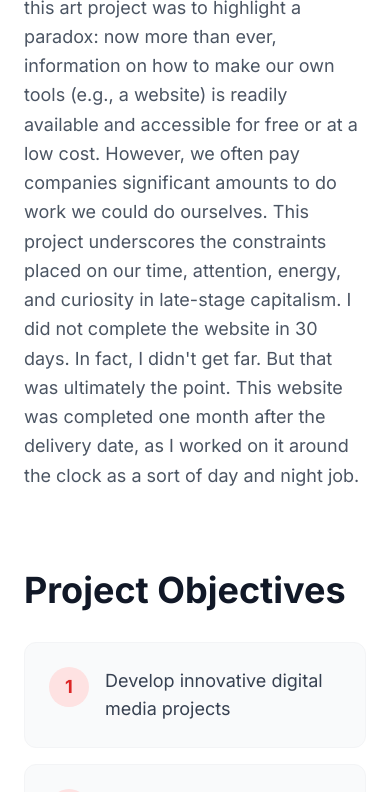
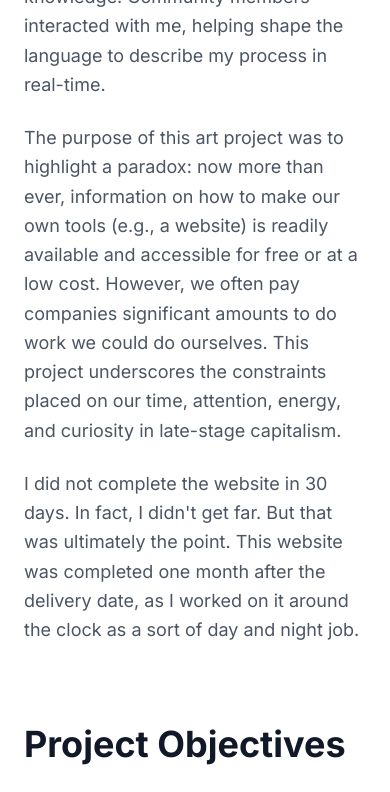
Before and after one commit to theDrummerperson/ilyas, a Next.js app: page /Portfolio/projects/feed-residency in a window 390 px wide. Shown: the part 1736-2528 px from the top of the page. Built offline with nearby package versions, Linux system fonts and the light colour scheme.

Commit message:
finallypleasework

```diff
--- a/package.json
+++ b/package.json
@@ -16,6 +16,7 @@
     "@humanwhocodes/object-schema": "^2.0.3",
     "@material-tailwind/react": "^2.1.10",
     "@radix-ui/react-dropdown-menu": "^2.1.4",
+    "@radix-ui/react-icons": "^1.3.2",
     "@radix-ui/react-slot": "^1.1.1",
     "@vercel/analytics": "^1.4.1",
     "class-variance-authority": "^0.7.1",
@@ -39,6 +40,7 @@
     "tailwindcss-animate": "^1.0.7"
   },
   "devDependencies": {
+    "@tailwindcss/typography": "^0.5.16",
     "@types/jest": "^29.5.14",
     "@types/node": "^20.17.11",
     "@types/nodemailer": "^6.4.17",
@@ -51,7 +53,7 @@
     "eslint-config-next": "^15.1.4",
     "eslint-define-config": "^2.1.0",
     "postcss": "^8.4.49",
-    "postcss-import": "^16.0.0",
+    "postcss-import": "^16.1.0",
     "prettier": "^3.4.2",
     "prettier-plugin-tailwindcss": "^0.5.14",
     "tailwindcss": "^3.4.17",
--- a/postcss.config.mjs
+++ b/postcss.config.mjs
@@ -1,6 +1,7 @@
 export default {
   plugins: {
     'postcss-import': {},
+    'tailwindcss/nesting': {},
     tailwindcss: {},
     autoprefixer: {},
   },
--- a/src/app/Portfolio/projects/[projectId]/page.tsx
+++ b/src/app/Portfolio/projects/[projectId]/page.tsx
@@ -1,5 +1,6 @@
 import { projectsData } from '@/data/projects';
 import ProjectDetailPage from './ProjectDetailPage';
+import ProjectOverview from '@/components/Portfolio/ProjectOverview';
 
 export async function generateStaticParams() {
   return Object.keys(projectsData).map((projectId) => ({
--- a/src/app/globals.css
+++ b/src/app/globals.css
@@ -1,14 +1,6 @@
 @tailwind base;
 @tailwind components;
 @tailwind utilities;
-
-
-@layer components {
-  .container-width {
-    @apply max-w-[1280px] mx-auto px-6 sm:px-8 md:px-12;
-  }
-}
-
 
 @layer base {
   :root {
--- a/src/app/layout.tsx
+++ b/src/app/layout.tsx
@@ -1,6 +1,6 @@
 // src/app/layout.tsx
 import React from 'react';
-import './globals.css';
+import './globals.css'
 import type { Metadata, Viewport } from 'next';
 import { Inter } from 'next/font/google';
 import RootLayoutClientComponent from '@/components/RootLayoutClientComponent';
--- a/src/components/Portfolio/ProjectCard.tsx
+++ b/src/components/Portfolio/ProjectCard.tsx
@@ -4,6 +4,7 @@ import React from 'react';
 import Link from 'next/link';
 import Image from 'next/image';
 import { ArrowRight } from 'lucide-react';
+import ProjectOverview from '@/components/Portfolio/ProjectOverview';
 
 interface Project {
   id: string;
--- /dev/null
+++ b/src/components/Portfolio/ProjectOverview.tsx
@@ -0,0 +1,92 @@
+// src/components/Portfolio/ProjectOverview.tsx
+'use client';
+
+import React from 'react';
+import { motion } from 'framer-motion';
+import { Card, CardContent } from '@/components/ui/card';
+
+interface ProjectOverviewProps {
+  overview: string;
+}
+
+const ProjectOverview: React.FC<ProjectOverviewProps> = ({ overview }) => {
+  return (
+    <motion.div
+      initial={{ opacity: 0, y: 20 }}
+      animate={{ opacity: 1, y: 0 }}
+      transition={{ duration: 0.5 }}
+      className="relative"
+    >
+      <Card className="relative overflow-hidden backdrop-blur-sm bg-background/50 dark:bg-background/50">
+        {/* Modern gradient border */}
+        <div className="absolute inset-0 bg-gradient-to-r from-red-500/10 via-purple-500/10 to-blue-500/10 opacity-50" />
+
+        <CardContent className="relative p-6 sm:p-8">
+          <div className="prose prose-lg max-w-none dark:prose-invert">
+            <div className="space-y-8 md:space-y-10">
+              {overview.split('\n\n').map((paragraph, index) => (
+                paragraph.trim() && (
+                  <motion.p
+                    key={index}
+                    initial={{ opacity: 0, x: -20 }}
+                    animate={{ opacity: 1, x: 0 }}
+                    transition={{
+                      delay: index * 0.1,
+                      duration: 0.5,
+                      ease: [0.4, 0, 0.2, 1]
+                    }}
+                    className="
+                      relative
+                      pl-6
+                      text-base md:text-lg lg:text-xl
+                      leading-relaxed md:leading-loose
+                      text-foreground/80 dark:text-foreground/80
+                      tracking-wide
+                      font-normal
+                      transition-all duration-300
+                      transform-gpu
+                      hover:translate-x-1
+                      group
+                      rounded-r-lg
+                      hover:bg-foreground/5
+                      dark:hover:bg-foreground/10
+                    "
+                  >
+                    {/* Hover indicator */}
+                    <span className="
+                      absolute left-0 top-0 h-full w-1.5
+                      rounded-full
+                      bg-gradient-to-b from-red-500/40 via-red-500/80 to-red-500/40
+                      opacity-0 group-hover:opacity-100
+                      transition-all duration-300
+                      scale-y-0 group-hover:scale-y-100
+                      origin-top
+                    " />
+
+                    {paragraph.trim()}
+                  </motion.p>
+                )
+              ))}
+            </div>
+          </div>
+        </CardContent>
+      </Card>
+
+      {/* Enhanced background effects */}
+      <div className="
+        absolute -inset-1 blur-3xl
+        bg-gradient-to-r from-red-500/20 via-purple-500/20 to-blue-500/20
+        opacity-20 dark:opacity-30
+        -z-10
+        animate-pulse
+        duration-[4000ms]
+      " />
+
+      {/* Additional decorative elements */}
+      <div className="absolute -top-10 -right-10 w-40 h-40 bg-red-500/10 rounded-full blur-3xl" />
+      <div className="absolute -bottom-8 -left-8 w-32 h-32 bg-purple-500/10 rounded-full blur-2xl" />
+    </motion.div>
+  );
+};
+
+export default ProjectOverview;
--- /dev/null
+++ b/src/components/ui/card.tsx
@@ -0,0 +1,32 @@
+import React from 'react';
+
+interface CardProps {
+  className?: string;
+  children: React.ReactNode;
+}
+
+export const Card: React.FC<CardProps> = ({ children, className = '' }) => {
+  return (
+    <div
+      className={`
+        relative overflow-hidden
+        rounded-lg border border-gray-200
+        bg-white/50 dark:bg-gray-900/50
+        backdrop-blur-sm
+        shadow-lg
+        transition-all duration-300
+        ${className}
+      `}
+    >
+      {children}
+    </div>
+  );
+};
+
+export const CardContent: React.FC<CardProps> = ({ children, className = '' }) => {
+  return (
+    <div className={`p-6 ${className}`}>
+      {children}
+    </div>
+  );
+};
--- a/src/data/projects.ts
+++ b/src/data/projects.ts
@@ -34,15 +34,17 @@ export const projectsData: ProjectsDataType = {
     location: 'FEED Media Arts, Erie, PA',
     headerImage: '/feed-header.jpg',
     description: 'Artist residency program exploring digital media and contemporary art practices.',
-    overview: `During my residency as the gift-shop artist-in-residence at FEED Media Arts, I explored the intersection of digital media, cultural storytelling, and community engagement. This unique platform allowed me to develop and showcase work that bridges traditional artistic practices with contemporary digital technologies.
+    overview: `
+    During my residency as the gift-shop artist-in-residence at FEED Media Arts, I explored the intersection of digital media, cultural storytelling, and community engagement. This unique platform allowed me to develop and showcase work that bridges traditional artistic practices with contemporary digital technologies.
 
-  Believe it or not, the website you are engaging with right now is a handcrafted piece of African art, carved with code on a computer terminal and displayed on your screen. Yes, your computer screen is a canvas. This website is a product of my art installation, "TV Repairman," which ran from October 22, 2024, to November 22, 2024.
+    Believe it or not, the website you are engaging with right now is a handcrafted piece of African art, carved with code on a computer terminal and displayed on your screen. Yes, your computer screen is a canvas. This website is a product of my art installation, "TV Repairman," which ran from October 22, 2024, to November 22, 2024.
 
-  For 30 days, I reported to the FEED Media gift shop, where I created a piece of handcrafted digital art in real-time. I relied on books, advice, and AI chatbots (Gemini, Mistral, ChatGPT, Claude) rather than formal computer science knowledge. Community members interacted with me, helping shape the language to describe my process in real-time.
+    For 30 days, I reported to the FEED Media gift shop, where I created a piece of handcrafted digital art in real-time. I relied on books, advice, and AI chatbots (Gemini, Mistral, ChatGPT, Claude) rather than formal computer science knowledge. Community members interacted with me, helping shape the language to describe my process in real-time.
 
-  The purpose of this art project was to highlight a paradox: now more than ever, information on how to make our own tools (e.g., a website) is readily available and accessible for free or at a low cost. However, we often pay companies significant amounts to do work we could do ourselves. This project underscores the constraints placed on our time, attention, energy, and curiosity in late-stage capitalism.
+    The purpose of this art project was to highlight a paradox: now more than ever, information on how to make our own tools (e.g., a website) is readily available and accessible for free or at a low cost. However, we often pay companies significant amounts to do work we could do ourselves. This project underscores the constraints placed on our time, attention, energy, and curiosity in late-stage capitalism.
 
-  I did not complete the website in 30 days. In fact, I didn't get far. But that was ultimately the point. This website was completed one month after the delivery date, as I worked on it around the clock as a sort of day and night job.`,
+    I did not complete the website in 30 days. In fact, I didn't get far. But that was ultimately the point. This website was completed one month after the delivery date, as I worked on it around the clock as a sort of day and night job.
+  `.trim(),
     objectives: [
       'Develop innovative digital media projects',
       'Engage with local communities through art',
--- a/tailwind.config.ts
+++ b/tailwind.config.ts
@@ -20,11 +20,11 @@ const config: Config = {
     },
     extend: {
       colors: {
+        background: 'hsl(var(--background))',
+        foreground: 'hsl(var(--foreground))',
         border: 'hsl(var(--border))',
         input: 'hsl(var(--input))',
         ring: 'hsl(var(--ring))',
-        background: 'hsl(var(--background))',
-        foreground: 'hsl(var(--foreground))',
         primary: {
           DEFAULT: 'hsl(var(--primary))',
           foreground: 'hsl(var(--primary-foreground))',
@@ -54,55 +54,32 @@ const config: Config = {
           foreground: 'hsl(var(--card-foreground))',
         },
       },
+      // Rest of your existing extend configuration...
+      backdropBlur: {
+        xs: '2px',
+        sm: '4px',
+        md: '8px',
+        lg: '12px',
+        xl: '16px',
+        '2xl': '24px',
+        '3xl': '32px',
+      },
+      blur: {
+        xs: '2px',
+        '3xl': '32px',
+        '4xl': '48px',
+        '5xl': '64px',
+      },
       borderRadius: {
         lg: 'var(--radius)',
         md: 'calc(var(--radius) - 2px)',
         sm: 'calc(var(--radius) - 4px)',
       },
-      fontFamily: {
-        sans: ['var(--font-inter)', ...fontFamily.sans],
-      },
-      keyframes: {
-        'accordion-down': {
-          from: { height: '0' },
-          to: { height: 'var(--radix-accordion-content-height)' },
-        },
-        'accordion-up': {
-          from: { height: 'var(--radix-accordion-content-height)' },
-          to: { height: '0' },
-        },
-        'fade-in': {
-          '0%': { opacity: '0' },
-          '100%': { opacity: '1' },
-        },
-        'fade-out': {
-          '0%': { opacity: '1' },
-          '100%': { opacity: '0' },
-        },
-        'slide-in': {
-          '0%': { transform: 'translateY(100%)' },
-          '100%': { transform: 'translateY(0)' },
-        },
-        'slide-out': {
-          '0%': { transform: 'translateY(0)' },
-          '100%': { transform: 'translateY(100%)' },
-        },
-      },
-      animation: {
-        'accordion-down': 'accordion-down 0.2s ease-out',
-        'accordion-up': 'accordion-up 0.2s ease-out',
-        'fade-in': 'fade-in 0.2s ease-out',
-        'fade-out': 'fade-out 0.2s ease-out',
-        'slide-in': 'slide-in 0.2s ease-out',
-        'slide-out': 'slide-out 0.2s ease-out',
-      },
-      transitionTimingFunction: {
-        'in-expo': 'cubic-bezier(0.95, 0.05, 0.795, 0.035)',
-        'out-expo': 'cubic-bezier(0.19, 1, 0.22, 1)',
-      },
+      // ... rest of your existing configuration
     },
   },
   plugins: [
+    require('@tailwindcss/typography'),
     animate,
     plugin(({ addVariant }) => {
       addVariant('child', '& > *');
```
Also changed, not shown: 1 other file (tests, documents, lock files or other folders).
